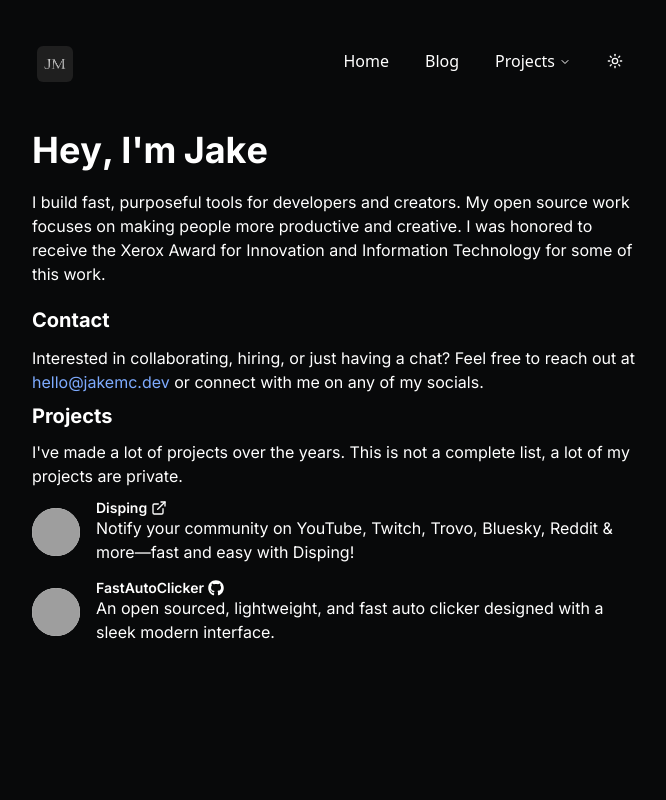
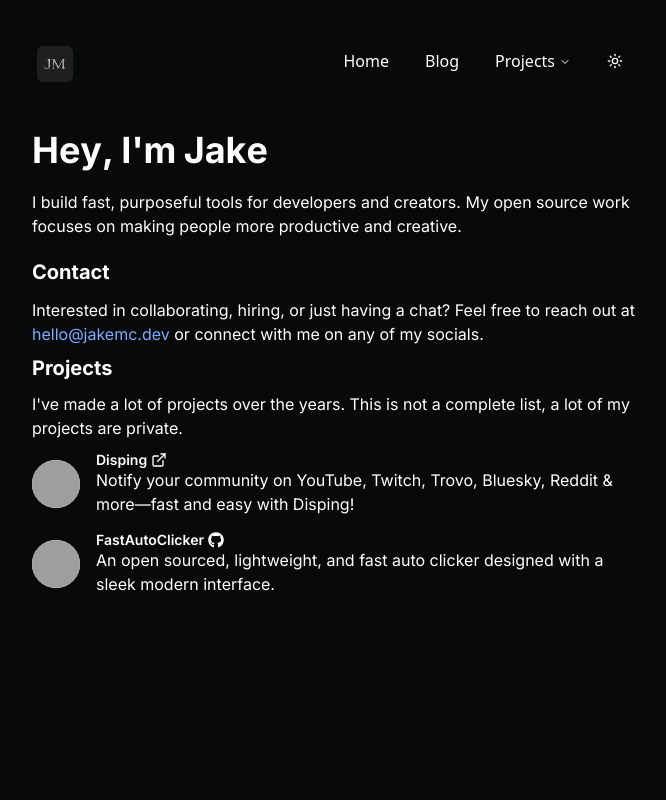
Before and after one commit to jakemcquade/jakemc.dev, a Next.js app: page / in a window 1280 px wide. Shown: the top 800 px of the page, without its empty margins (304-970 px from the left). Built offline with nearby package versions, Linux system fonts and the light colour scheme; grey boxes are pictures that could not be loaded.

Commit message:
Updated Desc

```diff
--- a/src/config.js
+++ b/src/config.js
@@ -1,6 +1,6 @@
 export default {
   name: "Jake McQuade",
-  description: "I build fast, purposeful tools for developers and creators. My open source work focuses on making people more productive and creative. I was honored to receive the Xerox Award for Innovation and Information Technology for some of this work.",
+  description: "I build fast, purposeful tools for developers and creators. My open source work focuses on making people more productive and creative.",
   initialAnimationDelay: 0.04,
   meta: {
     title: "Jake McQuade",
```
